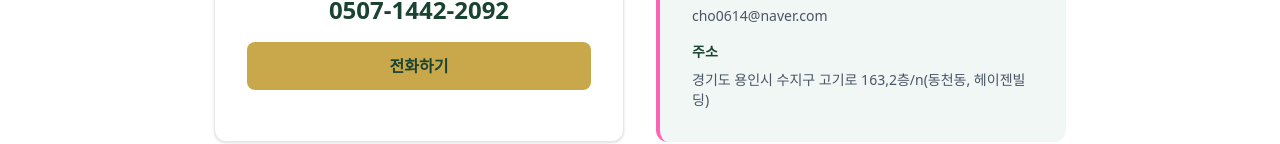
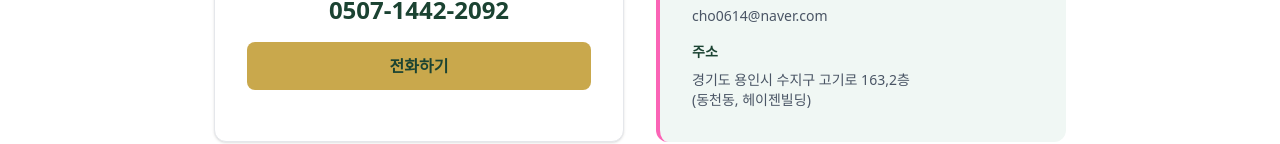
Before and after one commit to nohsiyoung94/Rally-Tennis, a Next.js app in the folder apps/frontend/: page /contact in a window 1280 px wide. Shown: the part 672-816 px from the top of the page. Built offline with nearby package versions, Linux system fonts and the light colour scheme.

Commit message:
fix: 상담문의 페이지 주소 줄바꿈 수정
Co-Authored-By: Claude Opus 4.6 <noreply@anthropic.com>

```diff
--- a/apps/frontend/src/app/contact/page.tsx
+++ b/apps/frontend/src/app/contact/page.tsx
@@ -80,7 +80,7 @@ export default function ContactPage() {
             </div>
             <div>
               <h3 className="font-semibold text-primary text-sm mb-2">주소</h3>
-              <p className="text-gray-600 text-sm">경기도 용인시 수지구 고기로 163,2층/n(동천동, 헤이젠빌딩)</p>
+              <p className="text-gray-600 text-sm">경기도 용인시 수지구 고기로 163,2층<br />(동천동, 헤이젠빌딩)</p>
             </div>
           </div>
         </div>
```
